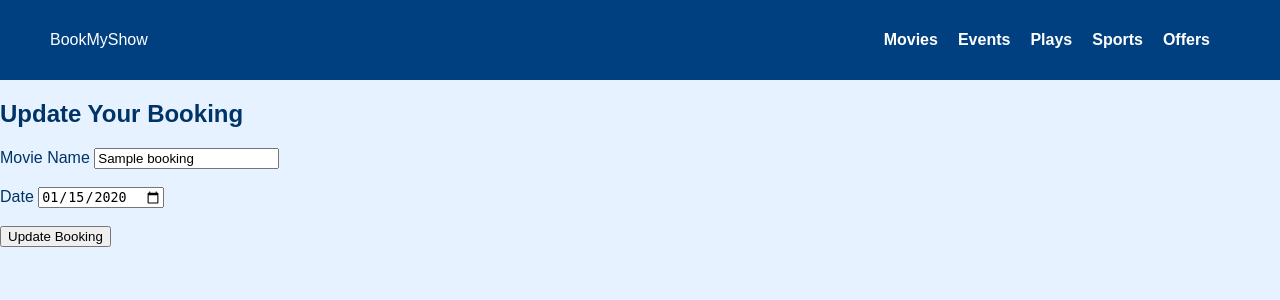
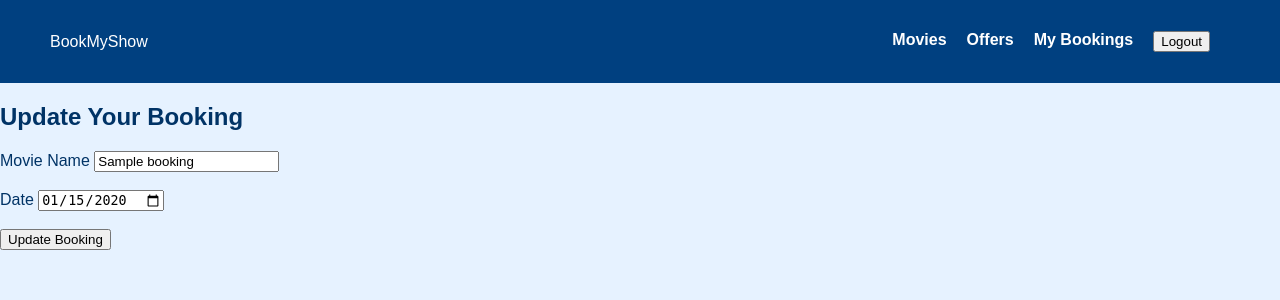
Before and after one commit to Koushik168/IS-Programming, a Flask app: page /update_booking/1 in a window 1280 px wide. Shown: the top 300 px of the page. Run offline with Flask 3, Linux system fonts and the light colour scheme; the visitor is signed in with stand-in values (Sample User, id 1); tables that the repository leaves empty hold one stand-in row (values such as "Sample post").

Commit message:
Update update_booking.html

```diff
--- a/Book-my-show/templates/update_booking.html
+++ b/Book-my-show/templates/update_booking.html
@@ -13,10 +13,14 @@
         <nav>
             <ul>
                 <li><a href="{{ url_for('movies') }}">Movies</a></li>
-<li><a href="{{ url_for('events') }}">Events</a></li>
-<li><a href="{{ url_for('plays') }}">Plays</a></li>
-<li><a href="{{ url_for('sports') }}">Sports</a></li>
 <li><a href="{{ url_for('offers') }}">Offers</a></li>
+<li><a href="{{ url_for('view_bookings') }}">My Bookings</a></li>
+<li>
+    <form action="{{ url_for('logout') }}" method="POST">
+        <button type="submit">Logout</button>
+    </form>
+</li>
+
 
             </ul>
         </nav>
```
